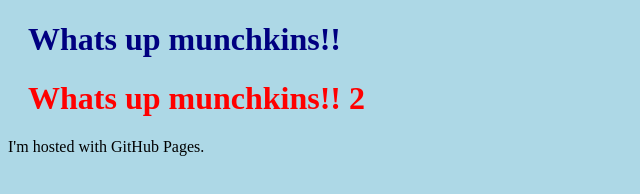
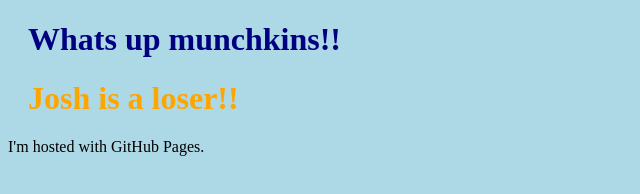
Before and after one commit to ccshultz/ccshultz.github.io, a plain HTML site: page index.html in a window 1280 px wide. Shown: the whole page, without its empty margins (0-640 px from the left). Drawn offline with Linux system fonts and the light colour scheme.

Commit message:
Update index.html

```diff
--- a/index.html
+++ b/index.html
@@ -5,7 +5,7 @@
 </head>
 <body>
 <h1>Whats up munchkins!!</h1>
-<h1 style="color: red">Whats up munchkins!! 2</h1>
+<h1 style="color: orange">Josh is a loser!! </h1>
 <p>I'm hosted with GitHub Pages.</p>
 </body>
 </html>
```
